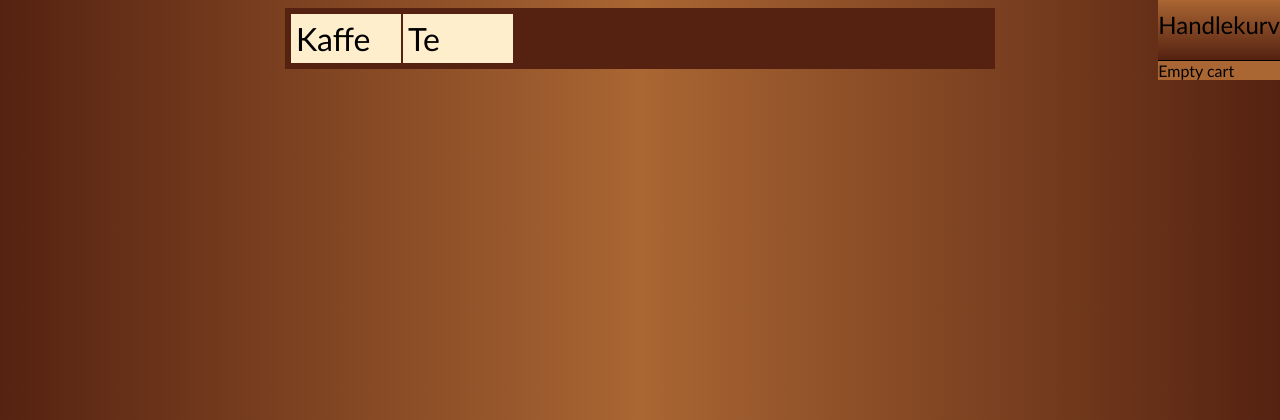
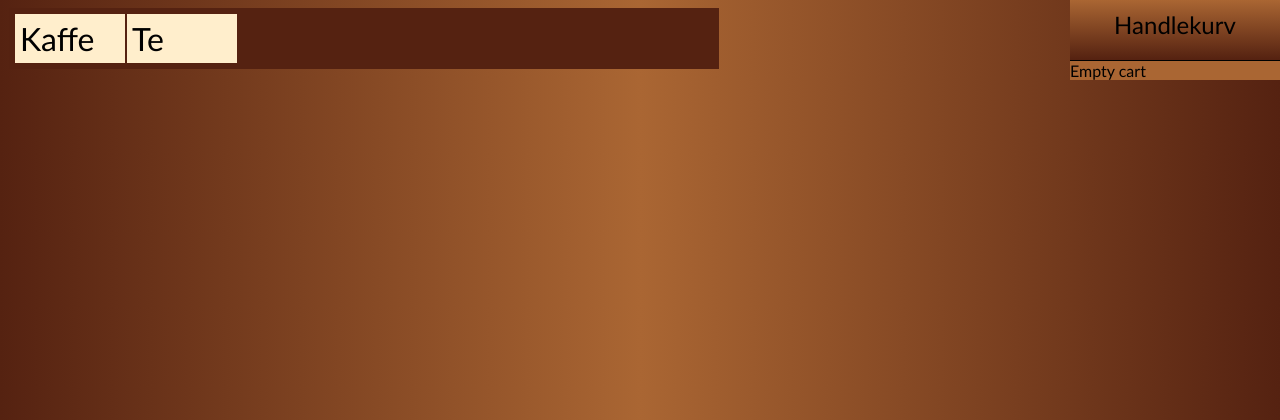
Before and after one commit to TerjeE/DragonSalt, a PHP site: page / in a window 1280 px wide. Shown: the top 420 px of the page. Run offline with PHP 8.4, Linux system fonts and the light colour scheme; data comes from the database, SQL or seed files in the repository.

Commit message:
fikset bug i handlekurv

```diff
--- a/DS/index.php
+++ b/DS/index.php
@@ -21,7 +21,7 @@
 
         include_once 'PHP/produkt.php';
         include_once 'PHP/handlekurv.php';
-        include_once 'PHP/adminpanel.php';
+        //include_once 'PHP/adminpanel.php';
 
     ?>
 
--- a/DS/indexStyle.css
+++ b/DS/indexStyle.css
@@ -89,7 +89,6 @@ html{
 
 .hk_checkout {
     background-color: #aa937c;
-    min-width: 250px;
     position: relative;
     padding-bottom: 20px;
 }
@@ -293,3 +292,17 @@ a{
     //border: 0;
 
 }
+
+@media only screen and (max-width: 1100px), only screen and (max-device-width: 1100px) {
+    .produkt {
+
+        max-width: 700px;
+        min-width: 500px;
+        margin-left: 1px;
+        margin-right: 0;
+    }
+    .hk_frame{
+        width: 210px;
+    }
+
+}
```
